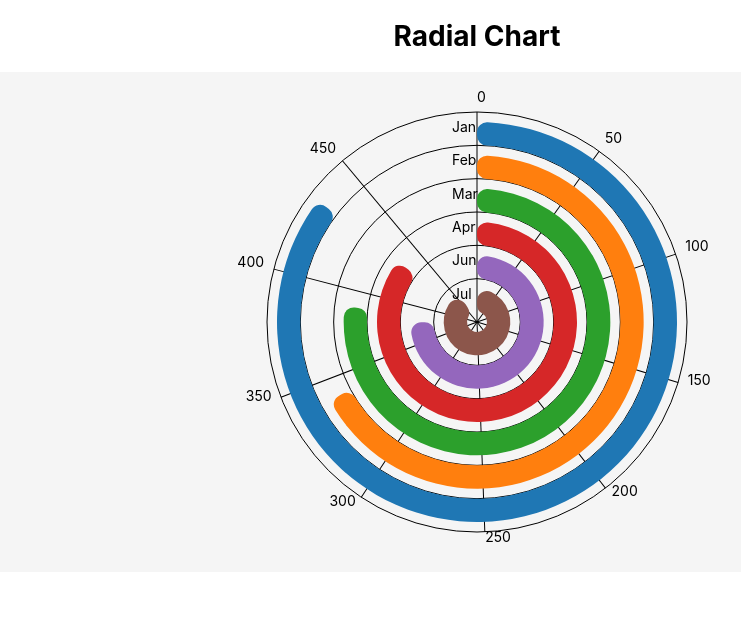
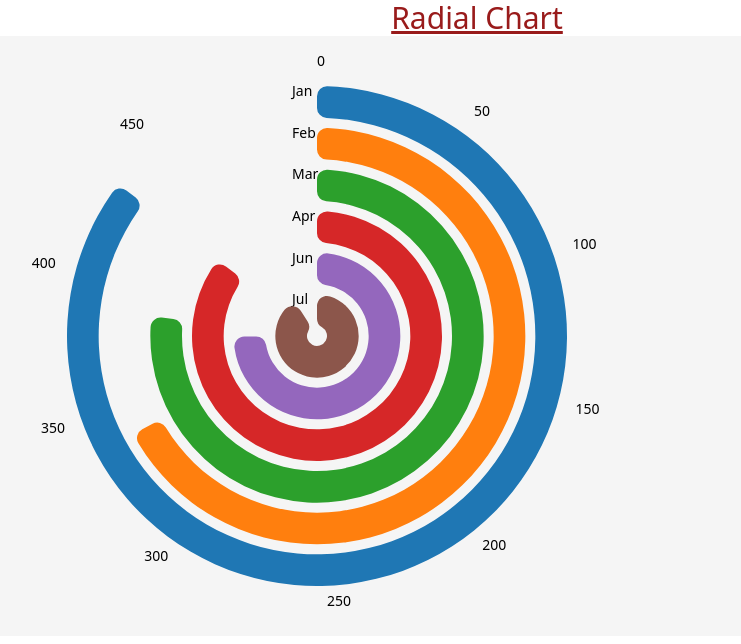
Before and after one commit to simbamkenya/radial-chart-d3, a React (Create React App) app: page / in a window 1280 px wide. Shown: the top 644 px of the page, without its empty margins (163-904 px from the left). Built offline with nearby package versions, Linux system fonts and the light colour scheme.

Commit message:
installed tailwind css

```diff
--- a/package.json
+++ b/package.json
@@ -34,5 +34,10 @@
       "last 1 firefox version",
       "last 1 safari version"
     ]
+  },
+  "devDependencies": {
+    "autoprefixer": "^10.4.2",
+    "postcss": "^8.4.6",
+    "tailwindcss": "^3.0.18"
   }
 }
--- a/src/App.js
+++ b/src/App.js
@@ -5,7 +5,7 @@ import Radial from './components/Radial';
 function App() {
   return (
     <div className="App">
-      <h1>Radial Chart</h1>
+      <h1 className='underline text-3xl text-red-800'>Radial Chart</h1>
       <Radial/>
     </div>
   );
--- a/src/components/Radial.js
+++ b/src/components/Radial.js
@@ -4,7 +4,7 @@ import {scaleLinear, max, arc, interpolate, scaleOrdinal, schemeCategory10} from
 
 function Radial() {
     const width= 960,
-        height = 500,
+        height = 600,
         chartRadius = height/2 - 40;
     const color = scaleOrdinal(schemeCategory10)
 
@@ -64,7 +64,7 @@ function Radial() {
             <g transform={`translate(${width/2},${height/2})`}>
                 {data.map((d,i)=> (
                     <g className='r axis'>
-                        <circle r={getOuterRadius(i) + arcPadding}/>
+                        {/* <circle r={getOuterRadius(i) + arcPadding}/> */}
                         {/* <circle r={25* i + arcPadding}/> */}
                         <text x={labelPadding} y={-getOuterRadius(i) + arcPadding}>{d.name}</text>
                     </g>
@@ -72,14 +72,14 @@ function Radial() {
 
                 {ticks.map((d,i) => (
                     <g className='a axis' transform={`rotate(${rad2deg(scale(d)) - 90})`}>
-                        <line x2={chartRadius}/>
+                        {/* <line x2={chartRadius}/> */}
                         <text style={{textAnchor: (scale(d) >= PI && scale(d) < 2 * PI ? 'end': null)}}x={chartRadius + 10} transform={`rotate(${90 - rad2deg(scale(d))},${chartRadius+ 10},0)`}>{d}</text>
                     </g>
                 ))}
                 {data.map((d,i) => (
                     <g className='data'>
-                        {/* <path d={arcGenerator(d.value)} /> */}
-                        <path  d={arcGenerator({innerRadius: getInnerRadius(i), outerRadius: getOuterRadius(i), startAngle: 0, endAngle: scale(d.value) })} style={{fill: color(d)}} className='arc'/>
+                        {console.log(arcGenerator(d))}
+                        <path d={arcGenerator({innerRadius: getInnerRadius(i), outerRadius: getOuterRadius(i), startAngle: 0, endAngle: scale(d.value) })} style={{fill: color(d)}} className='arc'/>
                         {/* {console.log(arcGenerator(d))} */}
                         {/* {console.log(arcGenerator({innerRadius: getInnerRadius(i), outerRadius: getOuterRadius(i), endAngle: scale(d) }))} */}
                     </g>
--- a/src/index.css
+++ b/src/index.css
@@ -1,10 +1,9 @@
+@tailwind base;
+@tailwind components;
+@tailwind utilities;
+
 body {
   margin: 0;
-  font-family: -apple-system, BlinkMacSystemFont, 'Segoe UI', 'Roboto', 'Oxygen',
-    'Ubuntu', 'Cantarell', 'Fira Sans', 'Droid Sans', 'Helvetica Neue',
-    sans-serif;
-  -webkit-font-smoothing: antialiased;
-  -moz-osx-font-smoothing: grayscale;
   font-size: 0.875rem;
 }
 
--- /dev/null
+++ b/tailwind.config.js
@@ -0,0 +1,7 @@
+module.exports = {
+  content: ["./src/**/*.{js,jsx,ts,tsx}",],
+  theme: {
+    extend: {},
+  },
+  plugins: [],
+}
```
Also changed, not shown: 1 other file (tests, documents, lock files or other folders).
